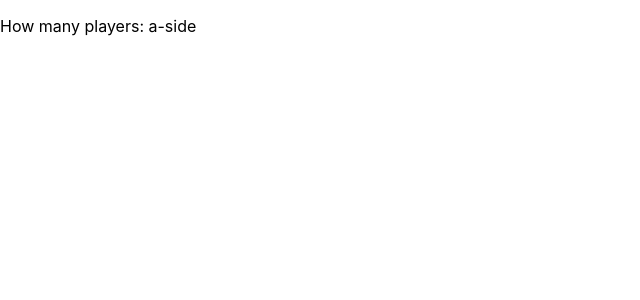
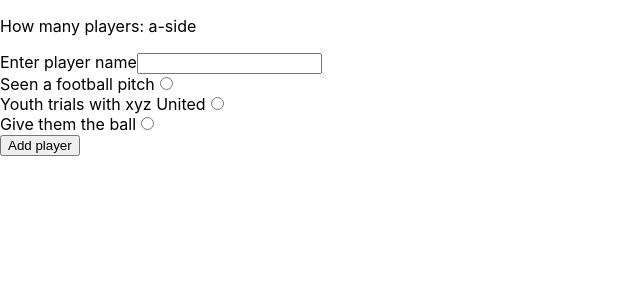
Before and after one commit to tomHall321/football-fever, a React (Create React App) app: page / in a window 1280 px wide. Shown: the top 300 px of the page, without its empty margins (0-640 px from the left). Built offline with nearby package versions, Linux system fonts and the light colour scheme.

Commit message:
PlayerForm component and local player props to global state

```diff
--- a/src/App.js
+++ b/src/App.js
@@ -1,11 +1,13 @@
 import React from 'react';
 import NumberOfPlayers from './components/NumberOfPlayers/NumberOfPlayers';
+import PlayerForm from './components/PlayerForm';
 
 
 function App() {
   return (
     <>
       <NumberOfPlayers />
+      <PlayerForm />
     </>
   );
 }
--- /dev/null
+++ b/src/components/PlayerForm/FormField.js
@@ -0,0 +1,30 @@
+import React from 'react';
+
+const FormField = ({
+    name,
+    label,
+    type,
+    value,
+    containerClass,
+    handleChange
+}) => {
+
+    return (
+        <div className={ containerClass }>
+
+            <label>{ label }</label>
+
+            <input
+                name={ name }
+                type={ type }
+                value={ value }
+                onChange={ handleChange }
+                required
+            />
+
+        </div>
+    );
+
+};
+
+export default FormField;
--- /dev/null
+++ b/src/components/PlayerForm/PlayerForm.js
@@ -0,0 +1,105 @@
+import React, { Component } from 'react';
+import FormField from './FormField';
+
+class PlayerForm extends Component {
+
+    constructor(props) {
+        super(props);
+
+        //tracking inputs into local state
+        this.state = {
+            playerName: "",
+            playerSkill: "",
+        };
+
+        this.handleName = this.handleName.bind(this);
+        this.handleSkill = this.handleSkill.bind(this);
+        this.handleSubmit = this.handleSubmit.bind(this);
+    };
+
+    //update player name state
+    handleName = e => {
+        this.setState({
+            playerName: e.currentTarget.value
+        });
+    };
+
+    //update player skill state
+    handleSkill = e => {
+        this.setState({
+            playerSkill: e.currentTarget.value
+        });
+    };
+
+    //pass data up when form is submitted
+    handleSubmit = (e) => {
+        e.preventDefault();
+        this.props.handleSubmit({ ...this.state });
+    };
+
+    render() {
+
+        const { playerName, playerSkill } = this.state;
+
+        return (
+            <form
+                onSubmit={this.handleSubmit}
+                className="form-container"
+            >
+
+                <div className="form-inputs">
+
+                    <FormField
+                        name={"player-name"}
+                        label={"Enter player name"}
+                        type={"text"}
+                        value={playerName}
+                        handleChange={this.handleName}
+                        containerClass={"form-field"}
+                    />
+
+                    <FormField
+                        name={"player-skill"}
+                        label={"Seen a football pitch"}
+                        type={"radio"}
+                        checked={playerSkill === '1'}
+                        value={"1"}
+                        handleChange={this.handleSkill}
+                        containerClass={"form-field"}
+                    />
+
+                    <FormField
+                        name={"player-skill"}
+                        label={"Youth trials with xyz United"}
+                        type={"radio"}
+                        checked={playerSkill === '2'}
+                        value={"2"}
+                        handleChange={this.handleSkill}
+                        containerClass={"form-field"}
+                    />
+
+                    <FormField
+                        name={"player-skill"}
+                        label={"Give them the ball"}
+                        type={"radio"}
+                        checked={playerSkill === '3'}
+                        value={"3"}
+                        handleChange={this.handleSkill}
+                        containerClass={"form-field"}
+                    />
+
+                </div>
+
+
+                <button
+                    type="submit"
+                    className="playerForm-btn"
+                >Add player</button>
+
+            </form>
+        );
+
+    };
+};
+
+export default PlayerForm;
--- /dev/null
+++ b/src/components/PlayerForm/index.js
@@ -0,0 +1,18 @@
+import { connect } from "react-redux";
+import PlayerForm from './PlayerForm';
+import { addPlayer } from '../../data/action';
+
+//using addPlayer function here, creates action object literal for us
+// pass in a function that accepts a value
+// pass the value along to the action creator
+const mapDispatchToProps = dispatch => {
+
+    return {
+        handleSubmit: data => {
+            dispatch(addPlayer(data));
+        }
+    };
+
+};
+
+export default connect(null, mapDispatchToProps)(PlayerForm);
--- /dev/null
+++ b/src/data/action.js
@@ -0,0 +1,9 @@
+//use of action creator, this function creates the ADD_PLAYER action
+export const addPlayer = data => {
+
+    return {
+        type: "ADD_PLAYER",
+        data,
+    };
+
+};
--- a/src/data/initial.js
+++ b/src/data/initial.js
@@ -1,5 +1,6 @@
 const initial = {
-    numberOfPlayers : 10,
+    numberOfPlayers: 10,
+    players: [],
 };
 
 export default initial;
--- a/src/data/reducer.js
+++ b/src/data/reducer.js
@@ -1,5 +1,20 @@
-const reducer = (state) => {
-    return state;
+//reducer function updated to respond to action, this will update the initial state of 'players' and result in an array of player objects
+const addPlayer = (state, { data }) => {
+    return {
+        ...state,
+        players: [
+            ...state.players,
+            { name: data.playerName, skill: data.playerSkill }
+        ]
+    };
+
+};
+
+const reducer = (state, action) => {
+    switch (action.type) {
+        case "ADD_PLAYER": return addPlayer(state, action);
+        default: return state;
+    }
 };
 
 
```
